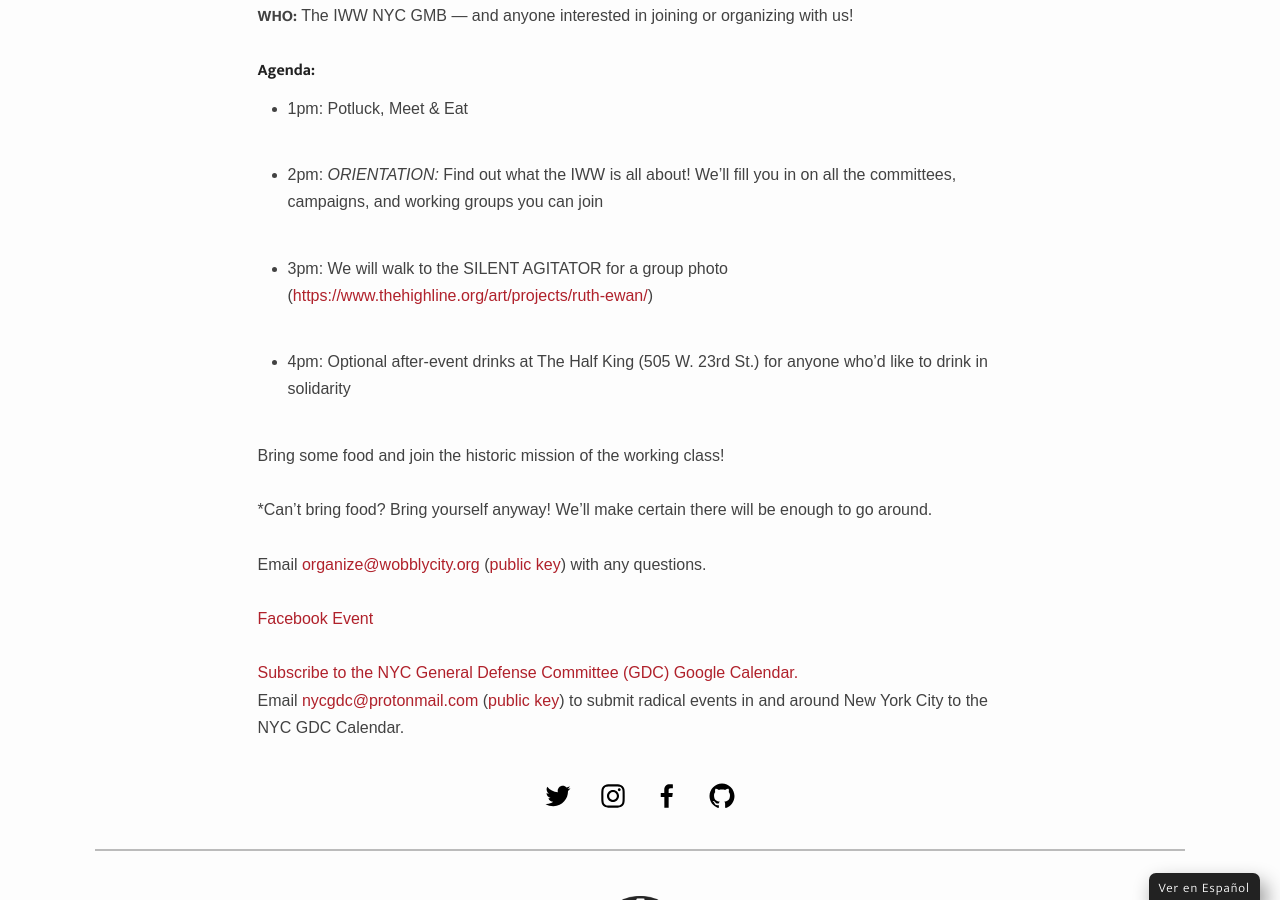
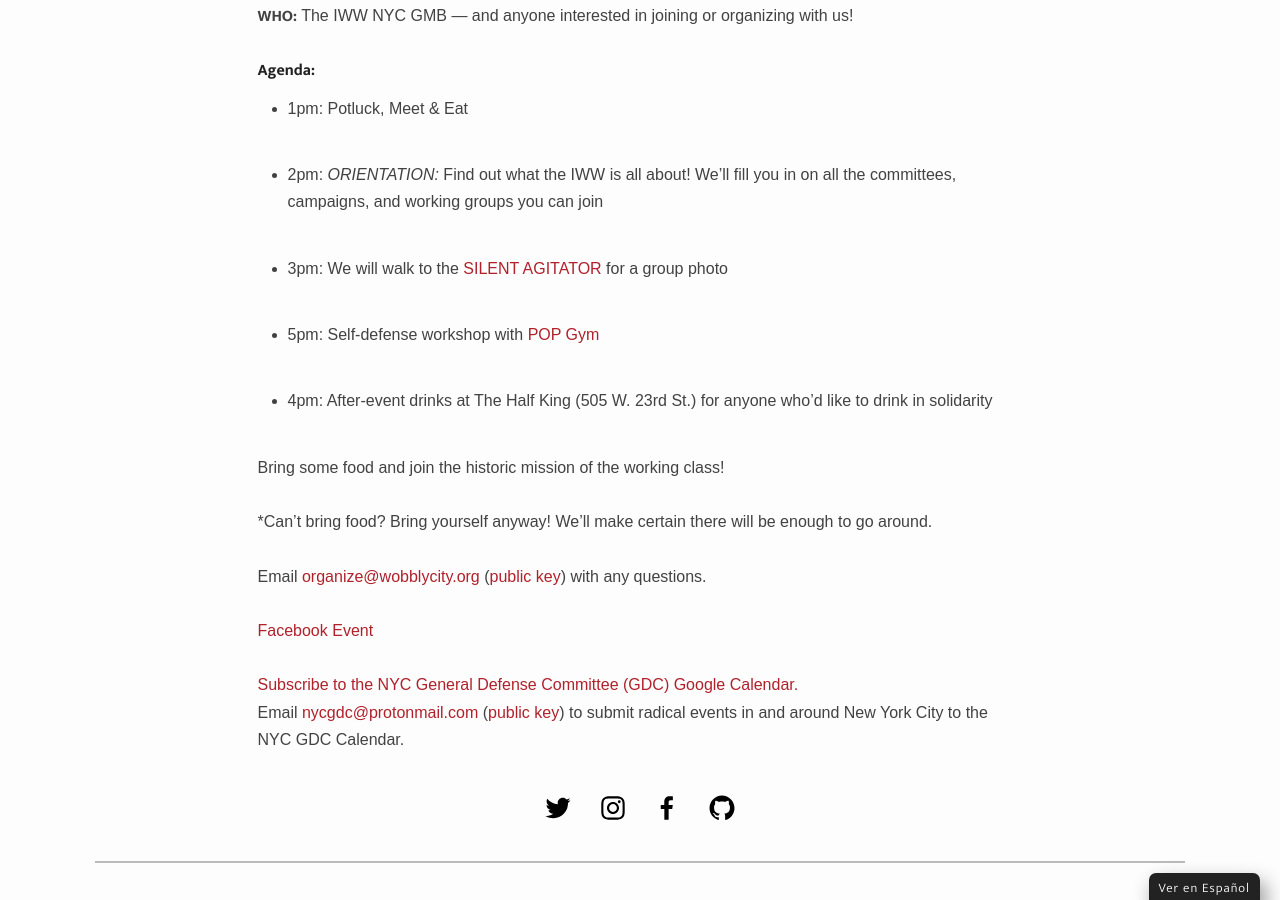
Before and after one commit to IWW-NYC-GMB/iww.nyc, a Jekyll site: the page built from _events/high-line-social.md, in a window 1280 px wide and 900 px high, scrolled down 1712 px. Built offline with Jekyll 4.4.1, drawn with Linux system fonts in a browser that asks for light colours; some web fonts are replaced.

Commit message:
Update high-line-social.md

```diff
--- a/_events/high-line-social.md
+++ b/_events/high-line-social.md
@@ -24,9 +24,11 @@
 
 - 2pm: *ORIENTATION:* Find out what the IWW is all about! We’ll fill you in on all the committees, campaigns, and working groups you can join
 
-- 3pm: We will walk to the SILENT AGITATOR for a group photo (<https://www.thehighline.org/art/projects/ruth-ewan/>)
+- 3pm: We will walk to the [SILENT AGITATOR](https://www.thehighline.org/art/projects/ruth-ewan/) for a group photo
 
-- 4pm: Optional after-event drinks at The Half King (505 W. 23rd St.) for anyone who’d like to drink in solidarity
+- 5pm: Self-defense workshop with [POP Gym](https://popgym.org)
+
+- 4pm: After-event drinks at The Half King (505 W. 23rd St.) for anyone who’d like to drink in solidarity
 
 Bring some food and join the historic mission of the working class!
 
```
